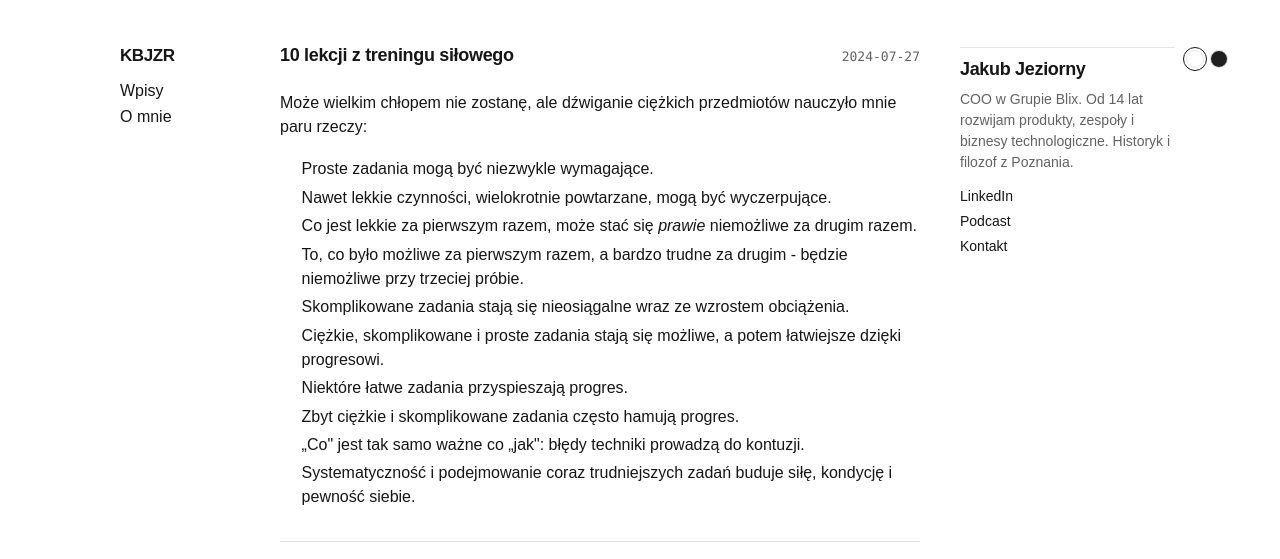
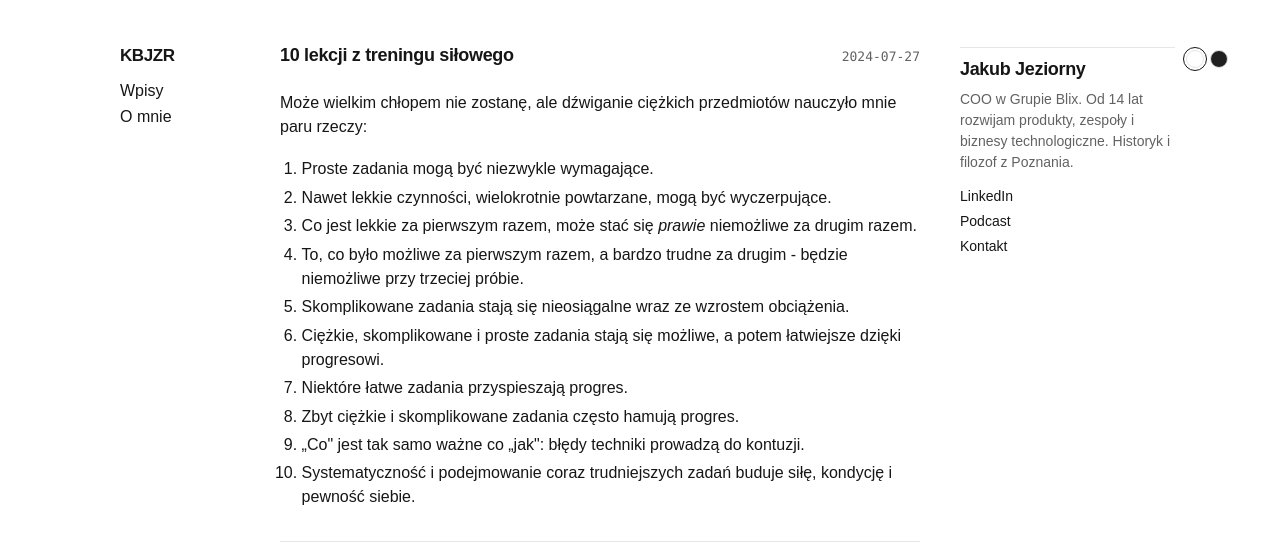
Before and after one commit to jeziorny/kbjzr-blog, a React (Vite) app: page /posts/10-lekcji-z-treningu-silowego in a window 1280 px wide. Shown: the top 559 px of the page. Built offline with nearby package versions, Linux system fonts and the light colour scheme.

Commit message:
Restore article list markers

```diff
--- a/src/index.css
+++ b/src/index.css
@@ -211,6 +211,8 @@ button, input { font: inherit; }
 .article-body > :first-child { margin-top: 0; }
 .article-body p, .article-body ul, .article-body ol { margin: 0 0 1.15em; }
 .article-body ul, .article-body ol { padding-left: 1.35em; }
+.article-body ul { list-style: disc; }
+.article-body ol { list-style: decimal; }
 .article-body li + li { margin-top: 0.28em; }
 .article-body h2, .article-body h3, .article-body h4 {
   margin: 2em 0 0.55em;
```
